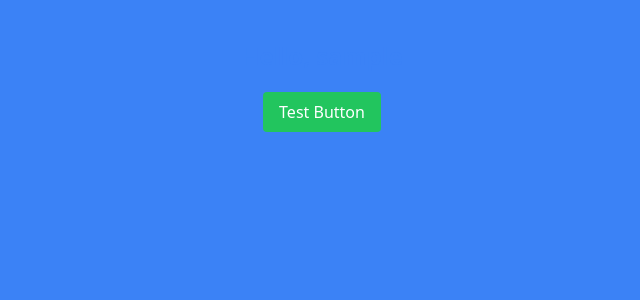
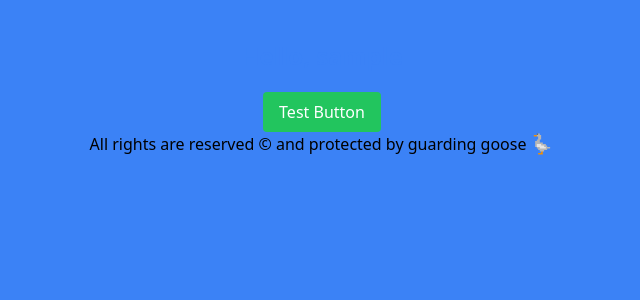
Before and after one commit to GreenCatInForest/django_telethon, a Django app: page / in a window 1280 px wide. Shown: the top 300 px of the page, without its empty margins (318-958 px from the left). Run offline with Django 5.2, Linux system fonts and the light colour scheme; the visitor is signed in with stand-in values (Sample User, id 1); some libraries are stand-ins or nearby versions.

Commit message:
add header and footer

```diff
--- a/django_telethon/static/css/output.css
+++ b/django_telethon/static/css/output.css
@@ -566,6 +566,43 @@
   display: block;
 }
 
+.flex {
+  display: flex;
+}
+
+.h-6 {
+  height: 1.5rem;
+}
+
+.-scale-x-100 {
+  --tw-scale-x: -1;
+  transform: translate(var(--tw-translate-x), var(--tw-translate-y)) rotate(var(--tw-rotate)) skewX(var(--tw-skew-x)) skewY(var(--tw-skew-y)) scaleX(var(--tw-scale-x)) scaleY(var(--tw-scale-y));
+}
+
+.transform {
+  transform: translate(var(--tw-translate-x), var(--tw-translate-y)) rotate(var(--tw-rotate)) skewX(var(--tw-skew-x)) skewY(var(--tw-skew-y)) scaleX(var(--tw-scale-x)) scaleY(var(--tw-scale-y));
+}
+
+.flex-row {
+  flex-direction: row;
+}
+
+.items-center {
+  align-items: center;
+}
+
+.justify-center {
+  justify-content: center;
+}
+
+.gap-3 {
+  gap: 0.75rem;
+}
+
+.gap-1 {
+  gap: 0.25rem;
+}
+
 .rounded {
   border-radius: 0.25rem;
 }
--- a/django_telethon/templates/base.html
+++ b/django_telethon/templates/base.html
@@ -16,7 +16,8 @@
 
 </head>
 <body class="text-center p-10">
-
+    <header></header>
+    <main>
     {% if user.is_authenticated %}
         <div class="text-2xl text-blue-500 font-bold">Hello, {{ user.username }}</div>
     {% else %}
@@ -27,5 +28,12 @@
     {% block content %}
 	{% endblock %}
     <button class="mt-5 px-4 py-2 bg-green-500 text-white rounded hover:bg-green-700">Test Button</button>
+</main>
+<footer>
+    <div class="flex flex-row gap-1 justify-center items-center">
+        <p>All rights are reserved © and protected by guarding goose</p>
+        <img src="{% static 'images/footer/icons8-goose-32.png' %}" alt="Footer Goose Icon" class="h-6 transform -scale-x-100"/>
+    </div>
+</footer>
 </body>
 </html>
```
Also changed, not shown: django_telethon/static/images/footer/icons8-goose-32.png (added), django_telethon/static/images/footer/icons8-goose-48.png (added).
